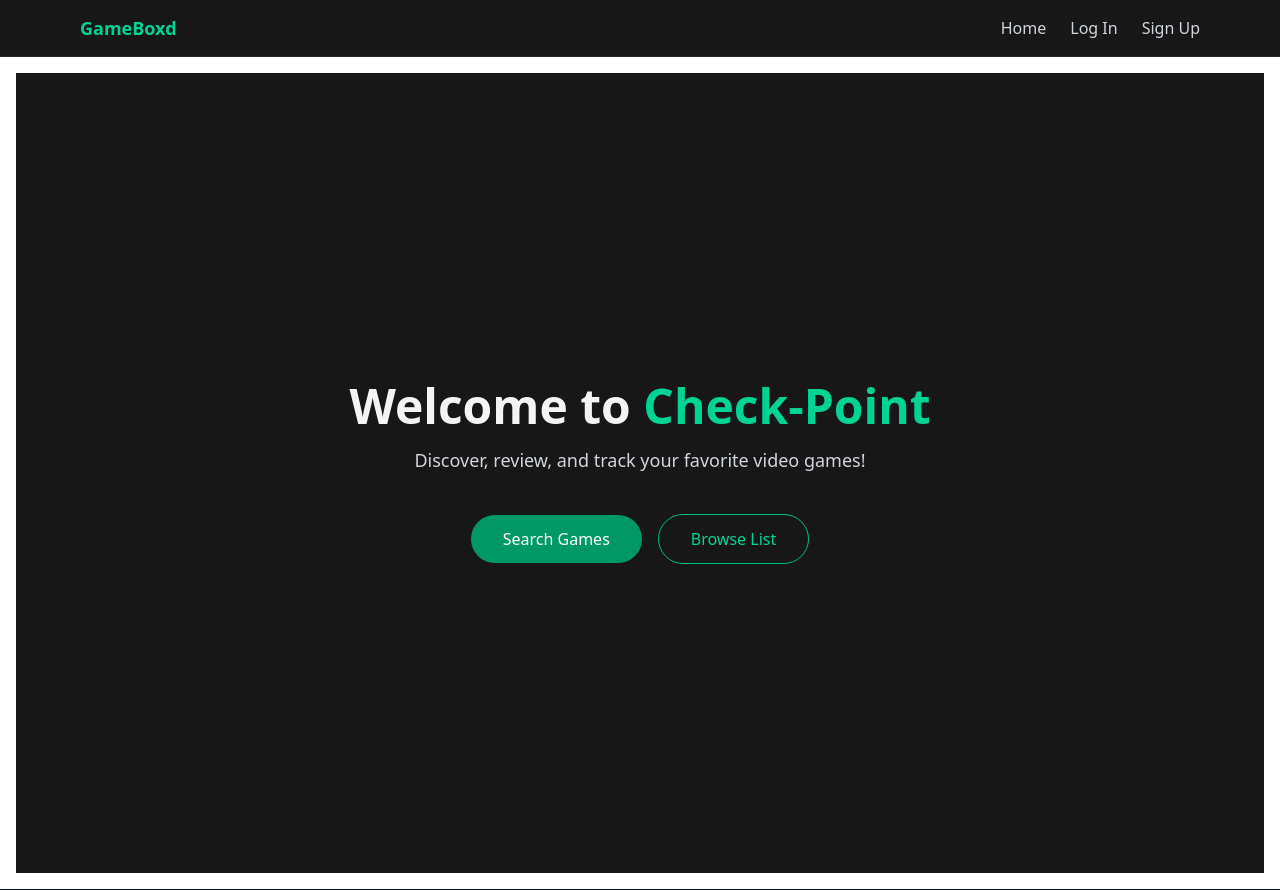
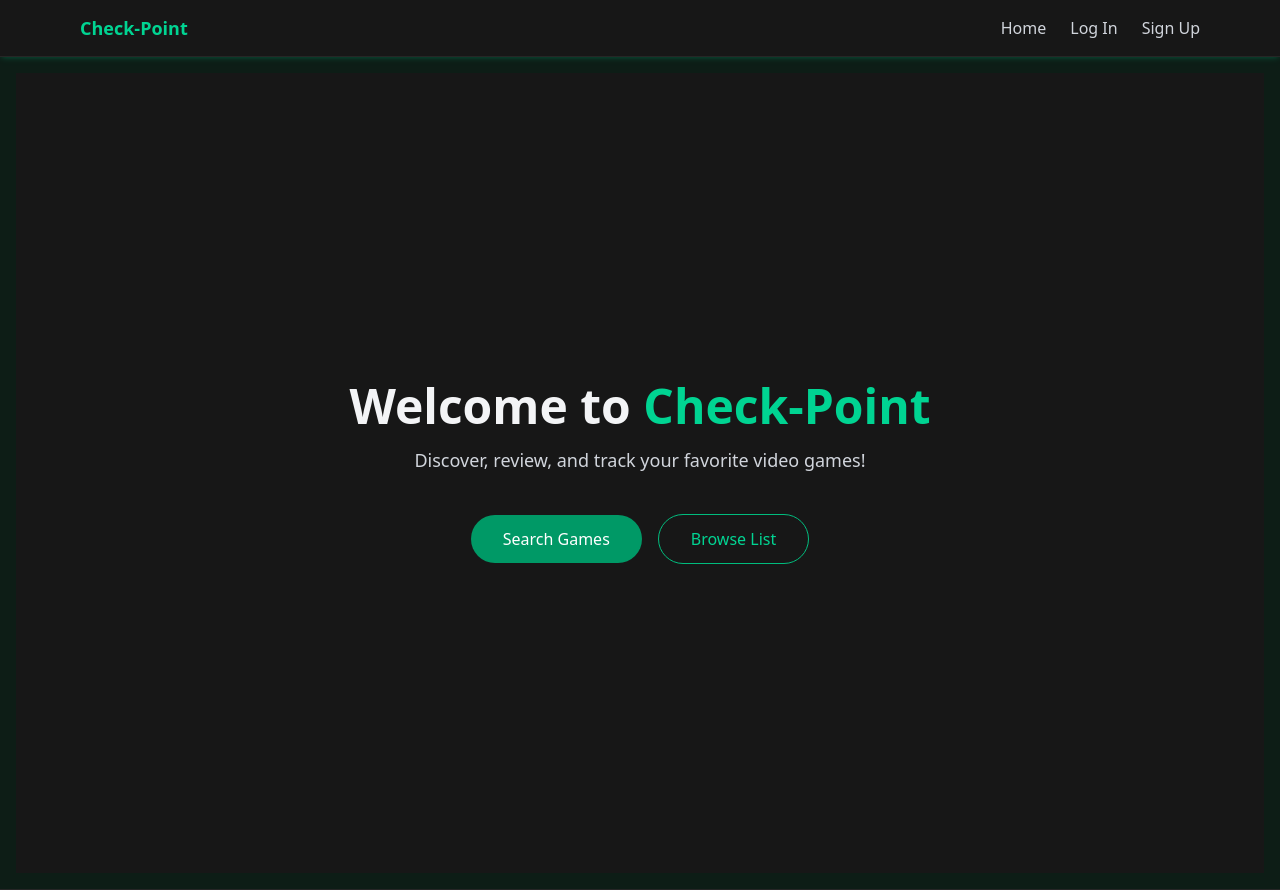
Before and after one commit to skysalisbury/check-point, a React (Vite) app in the folder frontend/: page / in a window 1280 px wide. Built offline with nearby package versions, Linux system fonts and the light colour scheme.

Commit message:
More styling

```diff
--- a/frontend/src/components/NavBar/NavBar.jsx
+++ b/frontend/src/components/NavBar/NavBar.jsx
@@ -10,23 +10,29 @@ export default function NavBar({ user, setUser }) {
     navigate('/');
   }
 
-  /* reusable link style */
-  const base =
-    'text-gray-300 transition hover:text-emerald-400 font-medium';
+  /* base link style */
+  const base = 'text-gray-300 transition hover:text-emerald-400 font-medium';
 
-  /* highlight the active route */
+  /* active-link helper for NavLink */
   const navClass = ({ isActive }) =>
     `${base} ${isActive ? 'text-emerald-400' : ''}`;
 
   return (
-    <header className="sticky top-0 z-50 bg-neutral-900 border-b border-neutral-800">
+    <header
+      className="
+        sticky top-0 z-50
+        bg-neutral-900
+        border-b border-neutral-800
+        shadow-[0_2px_6px_-2px] shadow-emerald-500/40   /* emerald glow */
+      "
+    >
       <nav className="mx-auto flex h-14 max-w-6xl items-center justify-between px-4">
-        {/* brand / logo */}
-        <Link to="/" className="text-emerald-400 text-lg font-bold">
-          GameBoxd
+        {/* ─── brand ─── */}
+        <Link to="/" className="text-lg font-bold text-emerald-400">
+          Check-Point
         </Link>
 
-        {/* nav links */}
+        {/* ─── navigation links ─── */}
         <ul className="flex items-center gap-6">
           <li>
             <NavLink to="/" end className={navClass}>
@@ -35,30 +41,30 @@ export default function NavBar({ user, setUser }) {
           </li>
 
           {!user ? (
-            /* -------- unauthenticated links -------- */
+            /* ——— unauthenticated ——— */
             <>
               <li>
                 <NavLink to="/login" className={navClass}>
-                  Log In
+                  Log&nbsp;In
                 </NavLink>
               </li>
               <li>
                 <NavLink to="/signup" className={navClass}>
-                  Sign Up
+                  Sign&nbsp;Up
                 </NavLink>
               </li>
             </>
           ) : (
-            /* -------- authenticated links -------- */
+            /* ——— authenticated ——— */
             <>
               <li>
                 <NavLink to="/games" className={navClass}>
-                  Game List
+                  Game&nbsp;List
                 </NavLink>
               </li>
               <li>
                 <NavLink to="/reviews" className={navClass}>
-                  All Reviews
+                  All&nbsp;Reviews
                 </NavLink>
               </li>
               <li>
@@ -71,12 +77,10 @@ export default function NavBar({ user, setUser }) {
                   onClick={handleLogOut}
                   className={`${base} hover:text-red-400`}
                 >
-                  Log Out
+                  Log&nbsp;Out
                 </button>
               </li>
-              <li className="text-sm text-gray-400">
-                Hi,&nbsp;{user.name}
-              </li>
+              <li className="text-sm text-gray-400">Hi, {user.name}</li>
             </>
           )}
         </ul>
--- a/frontend/src/pages/App/App.jsx
+++ b/frontend/src/pages/App/App.jsx
@@ -15,7 +15,7 @@ export default function App() {
   const [user, setUser] = useState(getUser());
 
   return (
-    <div className="bg-white text-black dark:bg-gray-900 dark:text-white">
+    <div className="sticky top-0 z-50 bg-[#0d1d16] border-b border-neutral-800">
       {' '}
       <NavBar user={user} setUser={setUser} />
       <main className="p-4">
```
